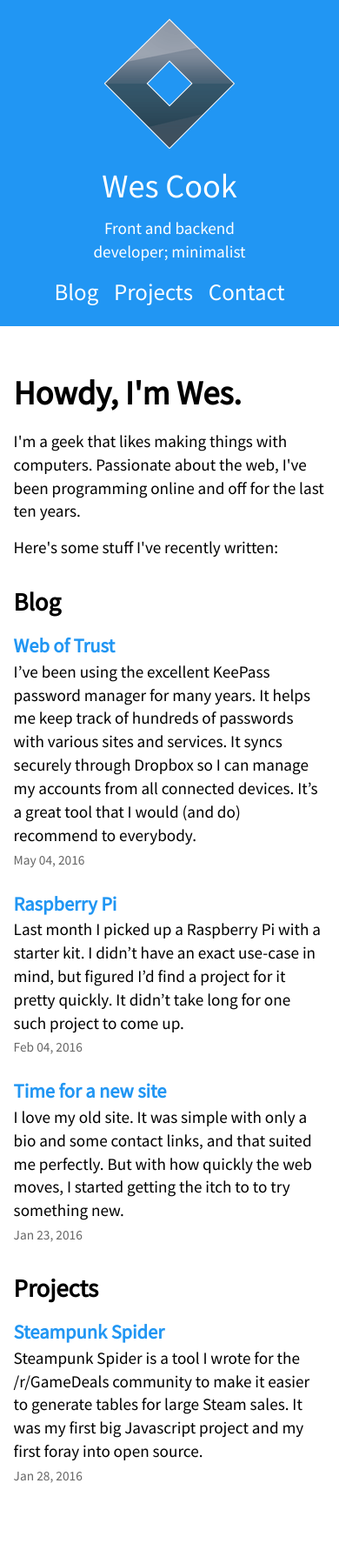
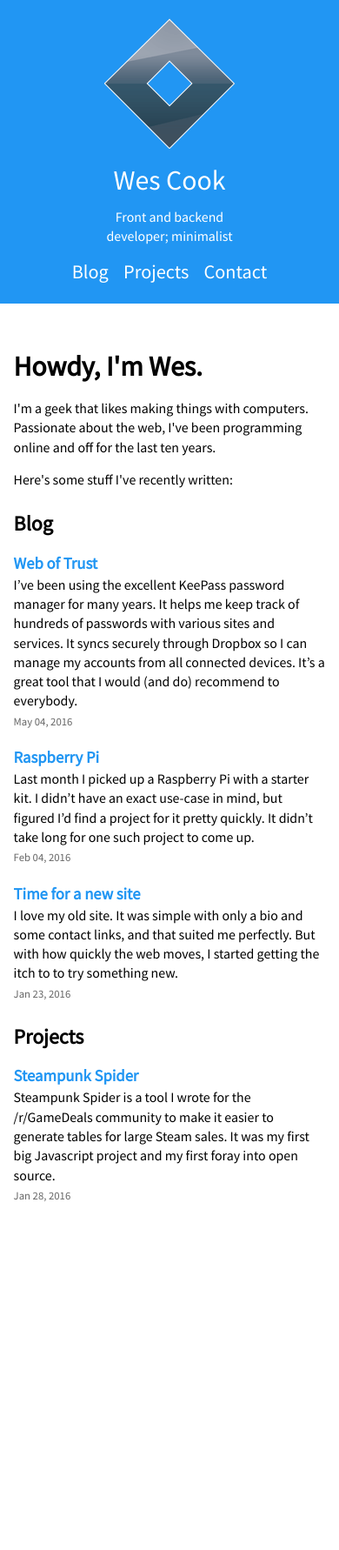
Before and after one commit to WesCook/wescook.github.io, a Jekyll site: the page built from index.html, in a window 390 px wide. Shown: the whole page at 87% size. Built offline with Jekyll 4.4.1, drawn with Linux system fonts in a browser that asks for light colours; after the commit the page ends 1453 px from its top, so only the background shows below that.

Commit message:
Adding fluid text scaling

```diff
--- /dev/null
+++ b/_sass/elements/decoration.scss
@@ -0,0 +1,6 @@
+// Code tags
+code {
+	background-color: #EAEAEA;
+	border: 1px solid #D6D6D6;
+	padding: 2px;
+}
--- /dev/null
+++ b/_sass/elements/layout.scss
@@ -0,0 +1,8 @@
+// Body fills whole window, flexes children
+html {
+	height: 100%;
+}
+body {
+	display: flex;
+	min-height: 100%;
+}
--- a/_sass/elements/main.scss
+++ b/_sass/elements/typography.scss
@@ -1,13 +1,15 @@
-// Body fills whole window, flexes children
-html {
-	height: 100%;
-}
+// Main font styling
 body {
-	display: flex;
-	min-height: 100%;
 	font-family: 'Source Sans Pro', sans-serif;
 	font-size: 1.2em;
 	line-height: 1.4;
+}
+
+// Fluid text scaling
+@media screen and (max-width: 800px) {
+	body {
+		font-size: calc(0.8em + 0.8vw);
+	}
 }
 
 // Paragraph and header spacing
@@ -23,10 +25,3 @@ a {
 a:hover {
 	border-bottom: 2px solid $primary-color;
 }
-
-// Code tags
-code {
-	background-color: #EAEAEA;
-	border: 1px solid #D6D6D6;
-	padding: 2px;
-}
--- a/css/main.scss
+++ b/css/main.scss
@@ -22,7 +22,9 @@ Trumps - All overrides. Here lives !important
 @import "generic/reset";
 @import "generic/box-sizing";
 
-@import "elements/main";
+@import "elements/layout";
+@import "elements/typography";
+@import "elements/decoration";
 
 @import "components/layout";
 @import "components/nav";
```
